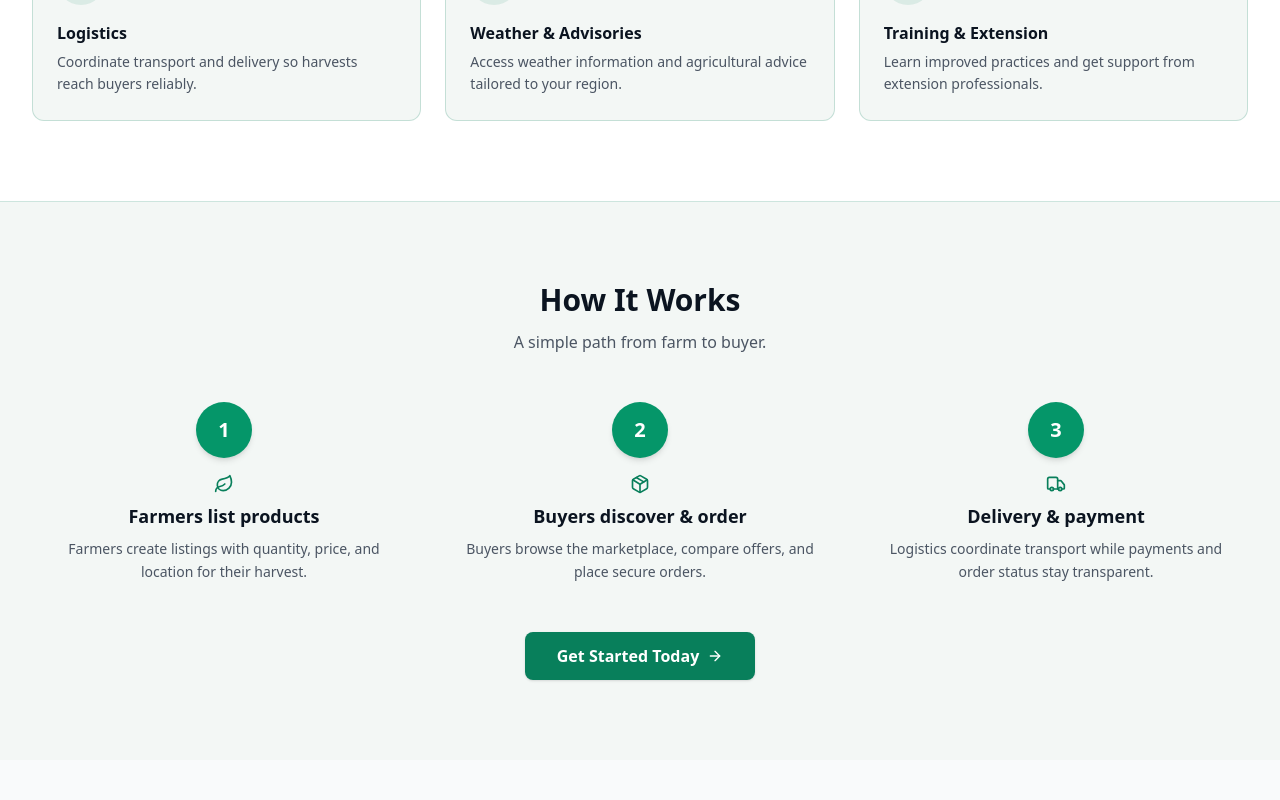
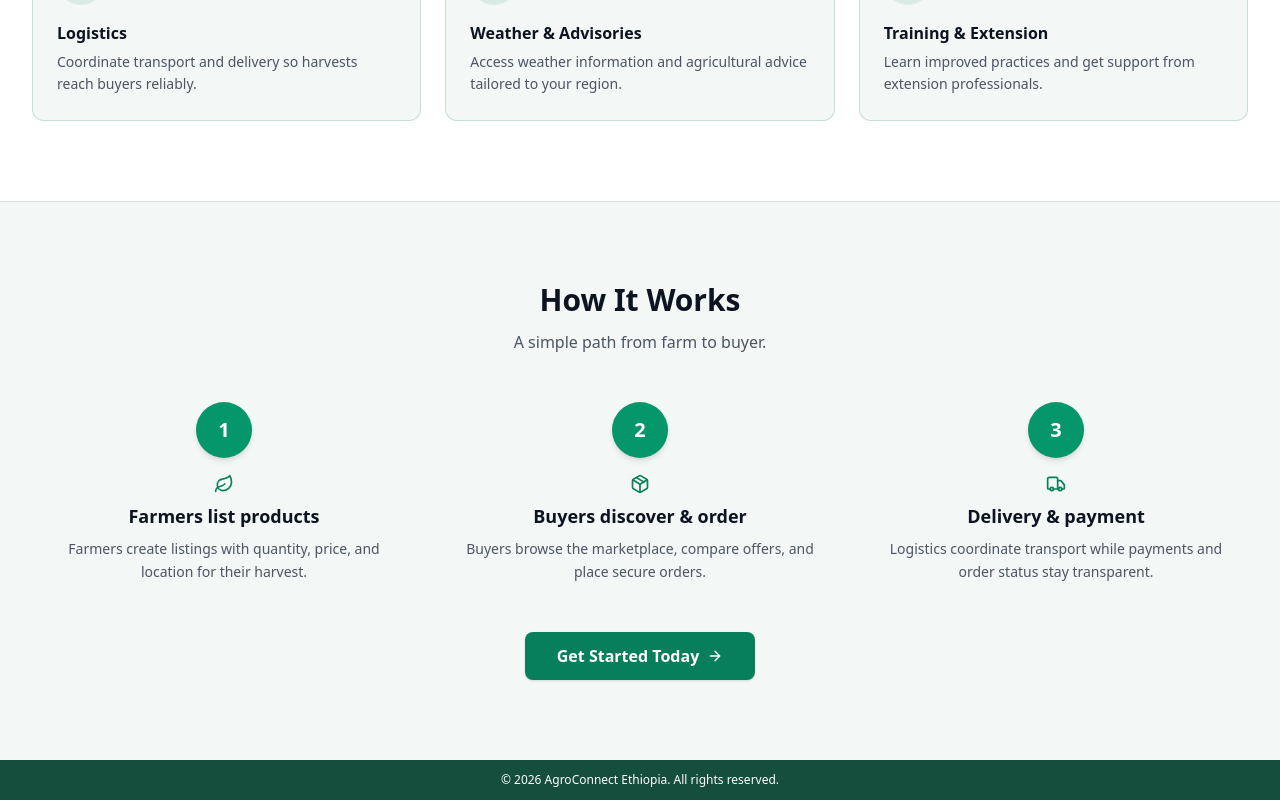
Before and after one commit to eyobyinesu77-dot/AgroConnect-Ethiopia-Production, a React (Vite) app in the folder client/: page / in a window 1280 px wide. Shown: the part 988-1788 px from the top of the page. Before the commit the page ends 1748 px from the top, so only its background shows below. Built offline with nearby package versions, Linux system fonts and the light colour scheme; no server answers.

Commit message:
Add copyright footer to public layout

```diff
--- a/client/src/layouts/PublicLayout.jsx
+++ b/client/src/layouts/PublicLayout.jsx
@@ -1,6 +1,7 @@
 import React from 'react';
 import { Outlet } from 'react-router-dom';
 import Navbar from '../components/common/Navbar';
+import Footer from '../components/common/Footer';
 
 export default function PublicLayout({ children }) {
   return (
@@ -9,6 +10,7 @@ export default function PublicLayout({ children }) {
       <main className="flex-1">
         {children ?? <Outlet />}
       </main>
+      <Footer />
     </div>
   );
 }
```
